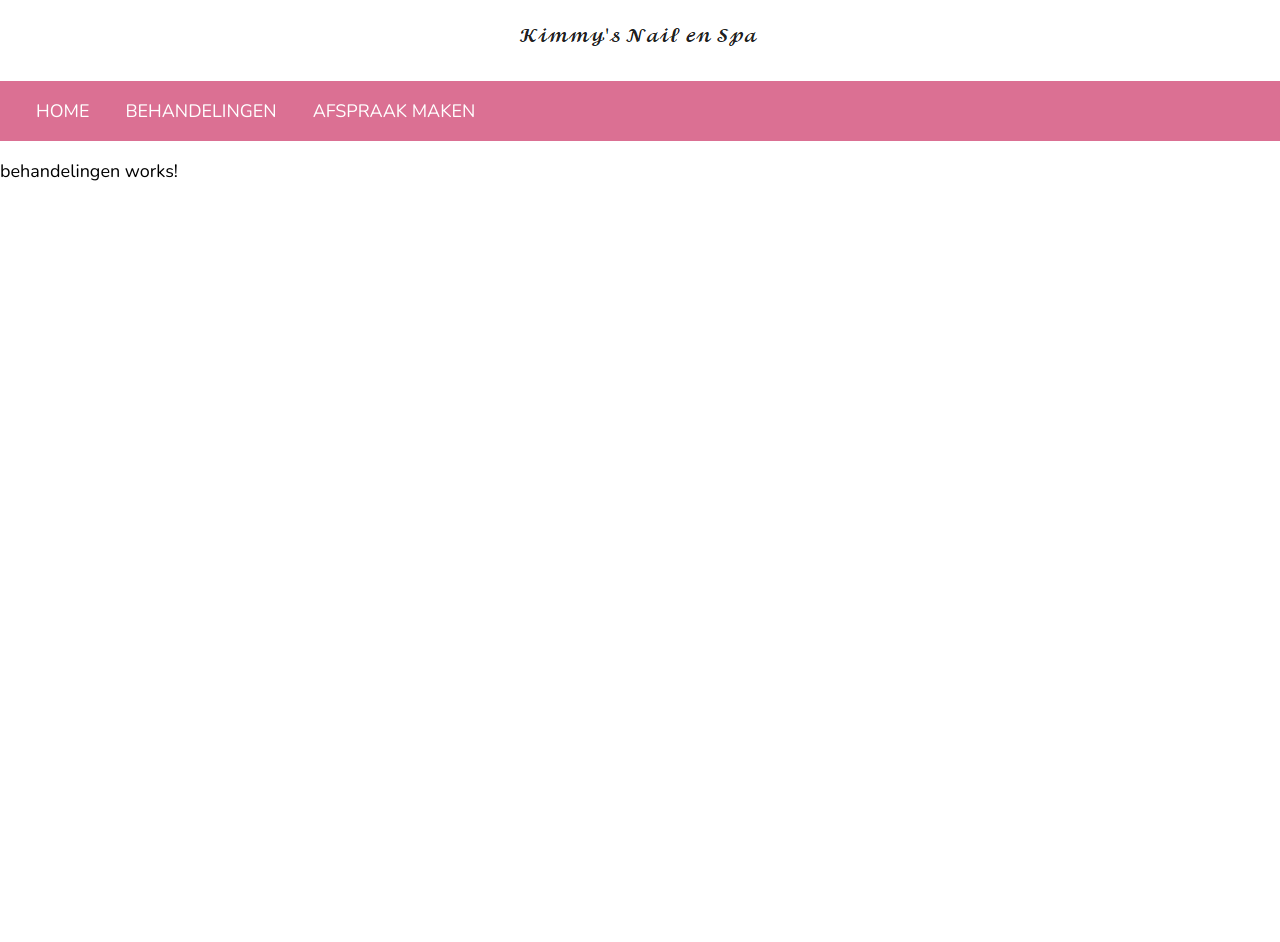
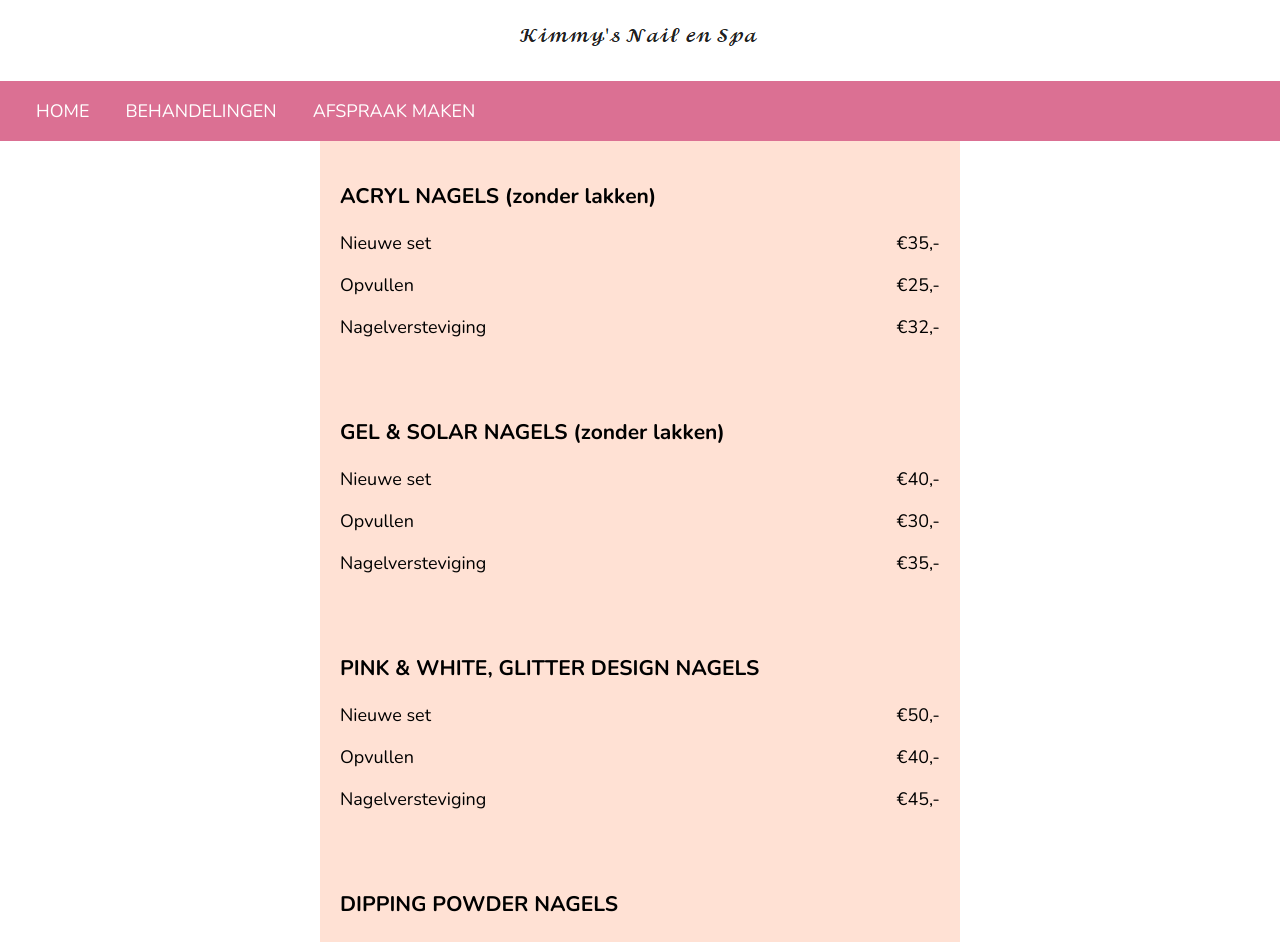
Before and after one commit to chenggggggg/KimmysNailEnSpa, an Angular app in the folder KimmysNailenSpa/: page /behandelingen in a window 1280 px wide. Shown: the top 942 px of the page. Before the commit the page ends 800 px from the top, so only its background shows below. Built offline with nearby package versions, Linux system fonts and the light colour scheme.

Commit message:
Treatment page edited

```diff
--- a/KimmysNailenSpa/src/app/behandelingen/behandelingen.component.html
+++ b/KimmysNailenSpa/src/app/behandelingen/behandelingen.component.html
@@ -1 +1,71 @@
-<p>behandelingen works!</p>
+<div class="content">
+    <div class="behandeling">
+        <h3>ACRYL NAGELS (zonder lakken)</h3>
+        <p>Nieuwe set<span class="prijs">€35,-</span></p>
+        <p>Opvullen<span class="prijs">€25,-</span></p>
+        <p>Nagelversteviging<span class="prijs">€32,-</span></p>
+    </div>
+    <div class="behandeling">
+        <h3>GEL & SOLAR NAGELS (zonder lakken)</h3>
+        <p>Nieuwe set<span class="prijs">€40,-</span></p>
+        <p>Opvullen<span class="prijs">€30,-</span></p>
+        <p>Nagelversteviging<span class="prijs">€35,-</span></p>
+        <div class="border"></div>
+    </div>
+    <div class="behandeling">
+        <h3>PINK & WHITE, GLITTER DESIGN NAGELS</h3>
+        <p>Nieuwe set<span class="prijs">€50,-</span></p>
+        <p>Opvullen<span class="prijs">€40,-</span></p>
+        <p>Nagelversteviging<span class="prijs">€45,-</span></p>
+        <div class="border"></div>
+    </div>
+    <div class="behandeling">
+        <h3>DIPPING POWDER NAGELS</h3>
+        <p>Nieuwe set<span class="prijs">€40,-</span></p>
+        <p>Opvullen<span class="prijs">€30,-</span></p>
+        <p>Nagelversteviging<span class="prijs">€38,-</span></p>
+        <p>Nieuwe set French<span class="prijs">€45,-</span></p>
+        <p>Opvullen French<span class="prijs">€35,-</span></p>
+        <div class="border"></div>
+    </div>
+    <div class="behandeling">
+        <h3>GELLAK</h3>
+        <p>Gellak<span class="prijs">€20,-</span></p>
+        <p>Gellak French<span class="prijs">€25,-</span></p>
+        <p>Gellak verwijderen<span class="prijs">€10,-</span></p>
+        <div class="border"></div>
+    </div>
+    <div class="behandeling">
+        <h3>MANICURE & PEDICURE (zonder lakken)</h3>
+        <p>Manicure<span class="prijs">€15,-</span></p>
+        <p>Spa pedicure<span class="prijs">€25,-</span></p>
+        <p>Manicure & Spa pedicure<span class="prijs">€35,-</span></p>
+        <div class="border"></div>
+    </div>
+    <div class="behandeling">
+        <h3>NAGELS LAKKEN</h3>
+        <p>Nagels lakken<span class="prijs">€10,-</span></p>
+        <p>Nagels lakken French<span class="prijs">€15,-</span></p>
+        <div class="border"></div>
+    </div>
+    <div class="behandeling">
+        <h3>HARSEN</h3>
+        <p>Wenkbrauwen<span class="prijs">€8,-</span></p>
+        <p>Bovenlip<span class="prijs">€5,-</span></p>
+        <p>Heel gezicht<span class="prijs">€25,-</span></p>
+        <p>Armen<span class="prijs">€30,-</span></p>
+        <p>Benen<span class="prijs">€35,-</span></p>
+        <p>Oksels<span class="prijs">€20,-</span></p>
+        <div class="border"></div>
+    </div>
+    <div class="behandeling">
+        <h3>Overige behandelingen</h3>
+        <p>Cadeaubon<span class="prijs">v.a. €15,-</span></p>
+        <p>Steentjes<span class="prijs">v.a. €0,25</span></p>
+        <p>Nails art<span class="prijs">v.a. €2,-</span></p>
+        <p>Nagelreparatie<span class="prijs">v.a. €4,-</span></p>
+        <p>Chrome nagels<span class="prijs">€10,-</span></p>
+        <div class="border"></div>
+    </div>
+
+</div>
--- a/KimmysNailenSpa/src/app/behandelingen/behandelingen.component.scss
+++ b/KimmysNailenSpa/src/app/behandelingen/behandelingen.component.scss
@@ -0,0 +1,22 @@
+.content{
+    background-color: #ffe1d4;
+    margin: auto;
+    width: 50%;
+}
+
+.behandeling{
+    padding: 20px;
+    position: relative;
+}
+
+.border{
+    border-top: 1px solid black;
+    position: absolute;
+    top: 0px;
+    left: 20em;
+    right: 20em;
+}
+
+.prijs{
+    float: right;
+}
```
Also changed, not shown: KimmysNailenSpa/src/assets/treatments.jpg (added).
